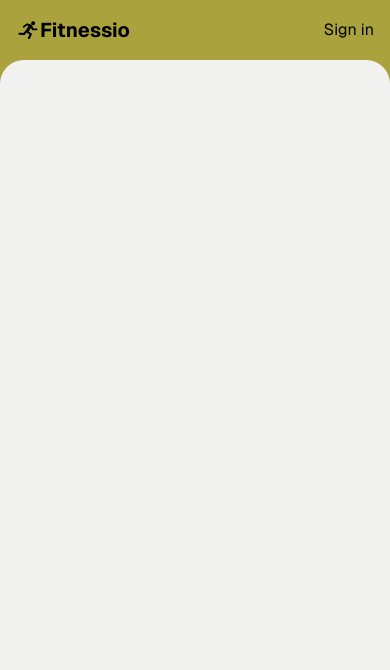
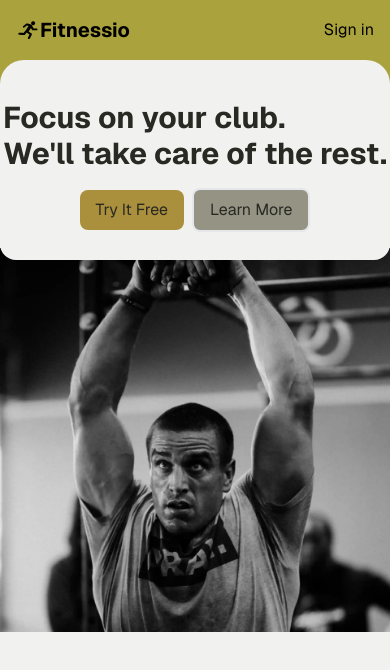
Before and after one commit to dylewskii/fitness-saas, a Next.js app: page / in a window 390 px wide. Shown: the top 670 px of the page. Built offline with nearby package versions, Linux system fonts and the light colour scheme; no server answers.

Commit message:
add hero section

```diff
--- a/package.json
+++ b/package.json
@@ -19,13 +19,18 @@
     "@prisma/client": "^5.14.0",
     "@t3-oss/env-nextjs": "^0.10.1",
     "@tanstack/react-query": "^5.50.0",
+    "class-variance-authority": "^0.7.0",
+    "clsx": "^2.1.1",
     "geist": "^1.3.0",
+    "lucide-react": "^0.417.0",
     "next": "^14.2.4",
     "next-themes": "^0.3.0",
     "react": "^18.3.1",
     "react-dom": "^18.3.1",
     "server-only": "^0.0.1",
     "superjson": "^2.2.1",
+    "tailwind-merge": "^2.4.0",
+    "tailwindcss-animate": "^1.0.7",
     "zod": "^3.23.3"
   },
   "devDependencies": {
--- a/src/app/layout.tsx
+++ b/src/app/layout.tsx
@@ -4,7 +4,7 @@ import { GeistSans } from "geist/font/sans";
 import { type Metadata } from "next";
 
 import { ClerkProvider } from "@clerk/nextjs";
-import { TopNav } from "./_components/topnav";
+import { TopNav } from "../components/topnav";
 
 export const metadata: Metadata = {
   title: "Fitness SaaS",
@@ -17,7 +17,10 @@ export default function RootLayout({
 }: Readonly<{ children: React.ReactNode }>) {
   return (
     <ClerkProvider>
-      <html lang="en" className={`${GeistSans.variable} bg-primary`}>
+      <html
+        lang="en"
+        className={`${GeistSans.variable} bg-primary max-w-[100%] overflow-x-hidden`}
+      >
         <body>
           <TopNav />
           {children}
--- a/src/app/page.tsx
+++ b/src/app/page.tsx
@@ -1,5 +1,9 @@
+import Hero from "../components/hero";
+
 export default async function Home() {
   return (
-    <main className="text-copy bg-background flex min-h-screen flex-col items-center justify-center rounded-t-3xl"></main>
+    <main className="text-copy bg-background flex min-h-screen w-[100%] flex-col overflow-x-hidden rounded-t-3xl">
+      <Hero />
+    </main>
   );
 }
--- /dev/null
+++ b/src/components/exercise-card.tsx
@@ -0,0 +1,16 @@
+import Image from "next/image";
+import swingingKettlebell from "public/swinging-kettlebell.webp";
+// import { Badge } from "~/components/ui/badge";
+
+export default function ExerciseCard() {
+  return (
+    <div className="sm:rounded-4xl h-[24rem] w-full overflow-hidden sm:h-[16rem] sm:w-[16rem]">
+      <Image
+        src={swingingKettlebell}
+        alt="A man swinging a kettlebell upwards."
+        className="z-0 object-cover"
+        priority
+      />
+    </div>
+  );
+}
--- /dev/null
+++ b/src/components/hero.tsx
@@ -0,0 +1,26 @@
+import React from "react";
+import ExerciseCard from "./exercise-card";
+
+export default function Hero() {
+  return (
+    <section className="relative mt-10 flex flex-col sm:flex-row sm:justify-between sm:px-6 sm:py-4">
+      <div className="mx-auto sm:m-0 sm:my-auto">
+        <h1 className="bg-background text-3xl font-bold sm:my-auto">
+          Focus on your club. <br />
+          We&apos;ll take care of the rest.
+        </h1>
+        <div className="my-4 flex items-center justify-center gap-2">
+          <button className="bg-secondary text-copy rounded-lg px-4 py-2">
+            Try It Free
+          </button>
+          <button className="bg-copy-lighter rounded-lg border-2 border-[border] px-4 py-2">
+            Learn More
+          </button>
+        </div>
+      </div>
+
+      <div className="bg-background absolute top-[9rem] z-10 w-full rounded-b-3xl p-2 sm:hidden"></div>
+      <ExerciseCard />
+    </section>
+  );
+}
--- a/src/app/_components/topnav.tsx
+++ b/src/components/topnav.tsx
@@ -19,7 +19,7 @@ export function TopNav({ className }: TopNavProps) {
           id="runningMan"
           width="100%"
           viewBox="0 0 534 436"
-          enable-background="new 0 0 534 436"
+          enableBackground="new 0 0 534 436"
           xmlSpace="preserve"
         >
           <path
--- /dev/null
+++ b/src/components/ui/badge.tsx
@@ -0,0 +1,36 @@
+import * as React from "react"
+import { cva, type VariantProps } from "class-variance-authority"
+
+import { cn } from "~/lib/utils"
+
+const badgeVariants = cva(
+  "inline-flex items-center rounded-full border px-2.5 py-0.5 text-xs font-semibold transition-colors focus:outline-none focus:ring-2 focus:ring-ring focus:ring-offset-2",
+  {
+    variants: {
+      variant: {
+        default:
+          "border-transparent bg-primary text-primary-foreground hover:bg-primary/80",
+        secondary:
+          "border-transparent bg-secondary text-secondary-foreground hover:bg-secondary/80",
+        destructive:
+          "border-transparent bg-destructive text-destructive-foreground hover:bg-destructive/80",
+        outline: "text-foreground",
+      },
+    },
+    defaultVariants: {
+      variant: "default",
+    },
+  }
+)
+
+export interface BadgeProps
+  extends React.HTMLAttributes<HTMLDivElement>,
+    VariantProps<typeof badgeVariants> {}
+
+function Badge({ className, variant, ...props }: BadgeProps) {
+  return (
+    <div className={cn(badgeVariants({ variant }), className)} {...props} />
+  )
+}
+
+export { Badge, badgeVariants }
--- /dev/null
+++ b/src/lib/utils.ts
@@ -0,0 +1,6 @@
+import { type ClassValue, clsx } from "clsx"
+import { twMerge } from "tailwind-merge"
+
+export function cn(...inputs: ClassValue[]) {
+  return twMerge(clsx(inputs))
+}
--- a/tailwind.config.ts
+++ b/tailwind.config.ts
@@ -43,6 +43,9 @@ export default {
           content: "hsl(var(--error-content))",
         },
       },
+      borderRadius: {
+        "4xl": "3rem",
+      },
     },
   },
   plugins: [],
```
Also changed, not shown: components.json (added), public/swinging-kettlebell.webp (added), 1 other file (tests, documents, lock files or other folders).
